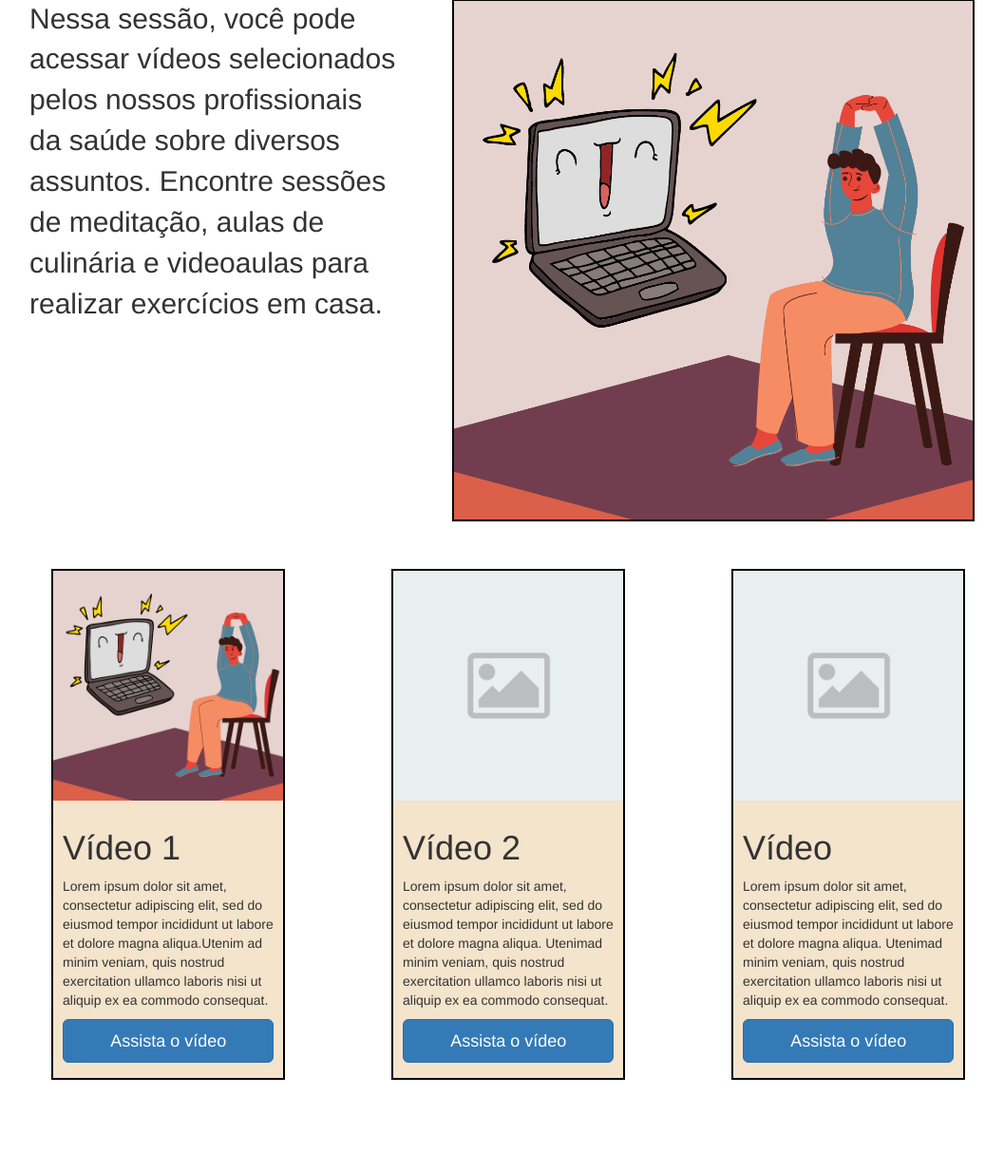
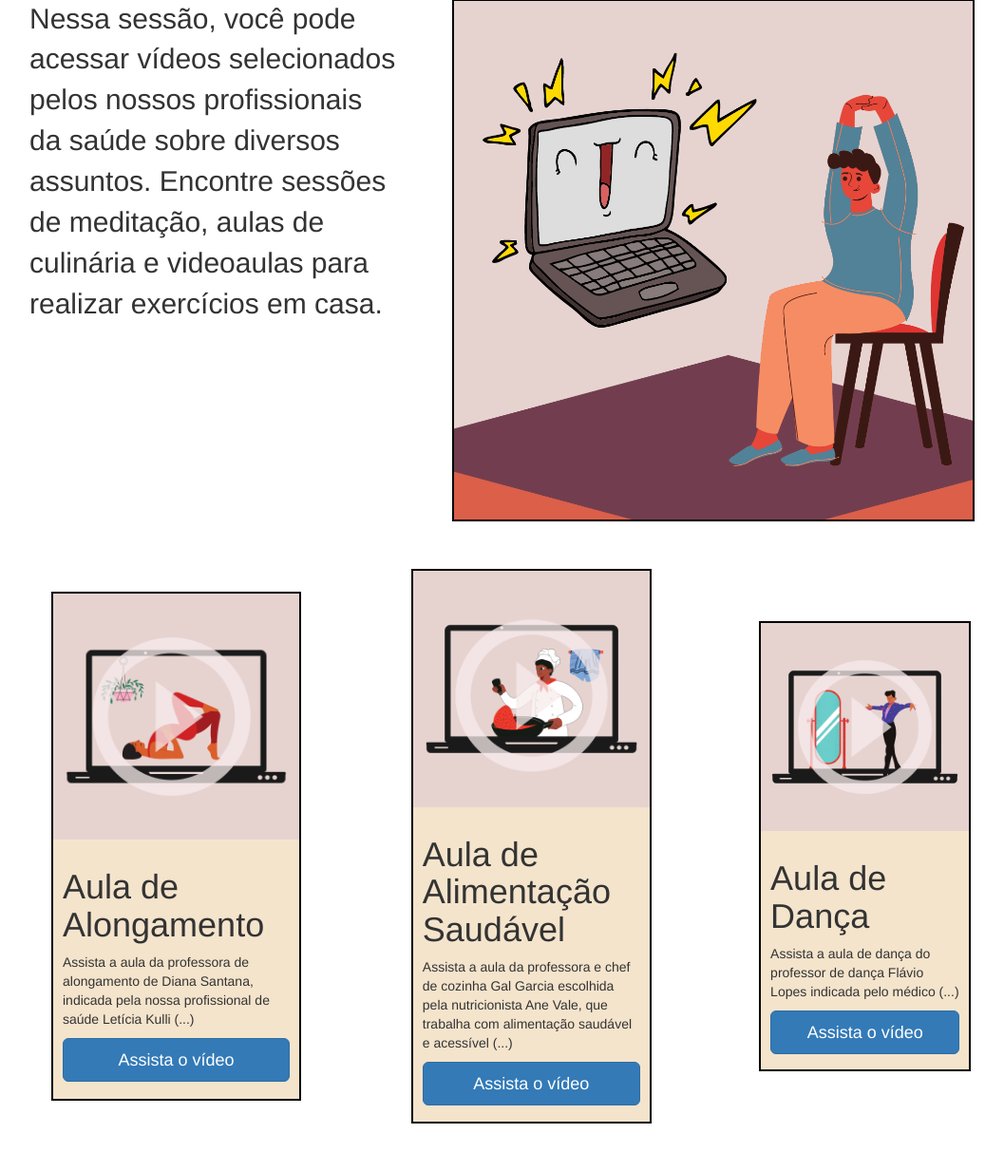
Before and after one commit to IKuuhakuI/Lumanga, a Flask app: page /videos in a window 1280 px wide. Shown: the part 154-1387 px from the top of the page at 95% size, without its empty margins (74-1131 px from the left). Before the commit the page ends 1291 px from the top, so only its background shows below. Run offline with Flask 2, Linux system fonts and the light colour scheme; some libraries are stand-ins or nearby versions.

Commit message:
textos e titulos

```diff
--- a/app/templates/consultas.html
+++ b/app/templates/consultas.html
@@ -16,7 +16,8 @@
 
 {% block conteudo %}
     <link rel="stylesheet" type="text/css" href="static/styles/consultas_style.css">
-    <h1>Consultas</h1>
+    <h1 style= "margin-left: 5%"> Consultas</h1>
+
     <hr>
     <div class="card-consulta-container">
     <table>
--- a/app/templates/eventos.html
+++ b/app/templates/eventos.html
@@ -16,6 +16,9 @@
 {% endblock %}
 
 {% block conteudo %}
+ <h1 style= "margin-left: 5%"> Eventos </h1>
+
+    <hr>
 <link rel="stylesheet" type="text/css" href="static/styles/calendar_style.css">
 <div class="month">
   <ul>
--- a/app/templates/videos.html
+++ b/app/templates/videos.html
@@ -42,11 +42,11 @@
         <td>
           <div class="card-container">
                 <div>
-                <img src="static/imagens/6video.png" class="card-image">
+                <img src="static/imagens/7.png" class="card-image">
                 </div>
                 <div style="text-align: left; padding: 10px;">
-                      <h1>Vídeo 1</h1>
-                      <p>Lorem ipsum dolor sit amet, consectetur adipiscing elit, sed do eiusmod tempor incididunt ut labore et dolore magna aliqua.Utenim ad minim veniam, quis nostrud exercitation ullamco laboris nisi ut aliquip ex ea commodo consequat.</p>
+                      <h1>Aula de Alongamento</h1>
+                      <p>Assista a aula da professora de alongamento de Diana Santana, indicada pela nossa profissional de saúde Letícia Kulli (...)</p>
 
                       <div class="card-button">
                         <a href="">
@@ -59,10 +59,10 @@
             <td style="width: 50px"></td>
         <td>
           <div class="card-container">
-              <img src="static/imagens/place_card.png" class="card-image">
+              <img src="static/imagens/8.png" class="card-image">
               <div style="text-align: left; padding: 10px;">
-                    <h1>Vídeo 2</h1>
-                    <p>Lorem ipsum dolor sit amet, consectetur adipiscing elit, sed do eiusmod tempor incididunt ut labore et dolore magna aliqua. Utenimad minim veniam, quis nostrud exercitation ullamco laboris nisi ut aliquip ex ea commodo consequat.</p>
+                    <h1>Aula de Alimentação Saudável</h1>
+                    <p>Assista a aula da professora e chef de cozinha Gal Garcia escolhida pela nutricionista Ane Vale, que trabalha com alimentação saudável e acessível (...)</p>
                     <div class="card-button">
                       <a href="">
                         <button class="btn btn-primary btn-block btn-lg" id="botaoSubmit" onclick="">Assista o vídeo</button>
@@ -74,10 +74,10 @@
         <td style="width: 50px"></td>
         <td>
             <div class="card-container">
-                <img src="static/imagens/place_card.png" class="card-image">
+                <img src="static/imagens/9.png" class="card-image">
                 <div style="text-align: left; padding: 10px;">
-                    <h1>Vídeo</h1>
-                    <p>Lorem ipsum dolor sit amet, consectetur adipiscing elit, sed do eiusmod tempor incididunt ut labore et dolore magna aliqua. Utenimad minim veniam, quis nostrud exercitation ullamco laboris nisi ut aliquip ex ea commodo consequat.</p>
+                    <h1>Aula de Dança</h1>
+                    <p>Assista a aula de dança do professor de dança Flávio Lopes indicada pelo médico (...)</p>
                     <div class="card-button">
                       <a href="">
                         <button method="get" class="btn btn-primary btn-block btn-lg" id="botaoSubmit" onclick="">Assista o vídeo</button>
```
Also changed, not shown: app/static/imagens/7.png (added), app/static/imagens/8.png (added), app/static/imagens/9.png (added), 2 other files.
